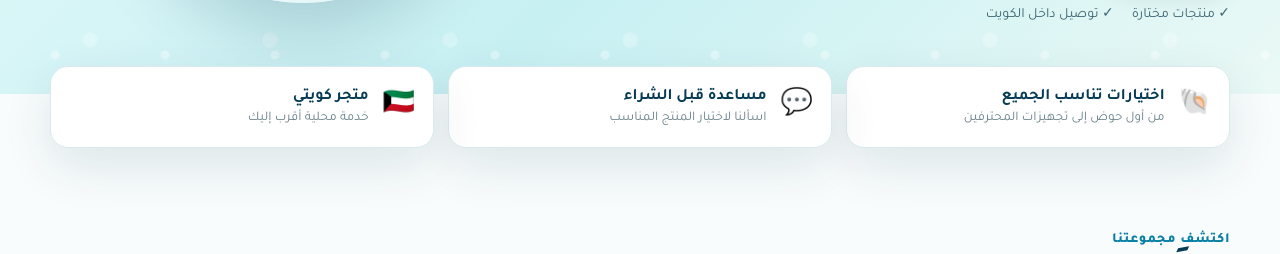
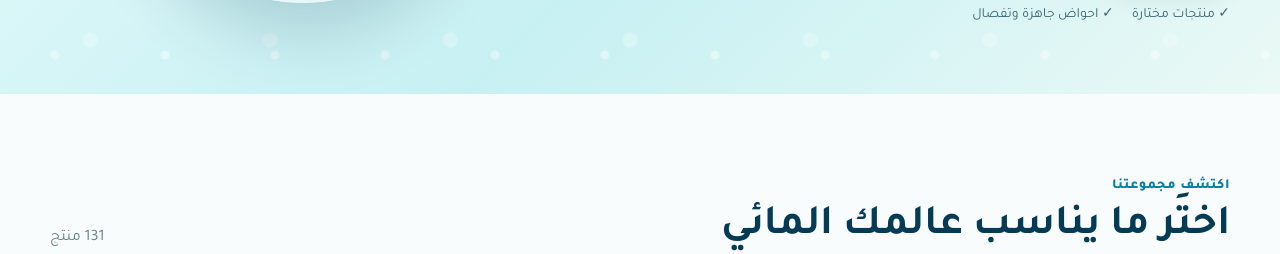
Before and after one commit to aquafankw/aquarium-fantasy-kw, a plain HTML site: page public/index.html in a window 1280 px wide. Shown: the part 512-766 px from the top of the page. Drawn offline with Linux system fonts and the light colour scheme.

Commit message:
Remove benefits section and update trust-row items
Removed benefits section and updated trust-row content.

```diff
--- a/public/index.html
+++ b/public/index.html
@@ -45,7 +45,7 @@
           </div>
           <div class="trust-row">
             <span>✓ <i data-ar="منتجات مختارة" data-en="Curated products">منتجات مختارة</i></span>
-            <span>✓ <i data-ar="توصيل داخل الكويت" data-en="Delivery across Kuwait">توصيل داخل الكويت</i></span>
+            <span>✓ <i data-ar="احواض جاهزة وتفصال" data-en="Custom & Ready-made Fish Tanks">احواض جاهزة وتفصال</i></span>
           </div>
         </div>
         <div class="hero-visual" aria-label="Aquafan Kuwait">
@@ -53,12 +53,6 @@
           <span class="fish fish-one">🐠</span><span class="fish fish-two">🐟</span>
         </div>
       </div>
-    </section>
-
-    <section class="benefits shell" id="benefits">
-      <article><span>🐚</span><div><b data-ar="اختيارات تناسب الجميع" data-en="Something for everyone">اختيارات تناسب الجميع</b><small data-ar="من أول حوض إلى تجهيزات المحترفين" data-en="From first tanks to expert setups">من أول حوض إلى تجهيزات المحترفين</small></div></article>
-      <article><span>💬</span><div><b data-ar="مساعدة قبل الشراء" data-en="Help before you buy">مساعدة قبل الشراء</b><small data-ar="اسألنا لاختيار المنتج المناسب" data-en="Ask us to find the right product">اسألنا لاختيار المنتج المناسب</small></div></article>
-      <article><span>🇰🇼</span><div><b data-ar="متجر كويتي" data-en="Kuwaiti store">متجر كويتي</b><small data-ar="خدمة محلية أقرب إليك" data-en="Friendly service close to you">خدمة محلية أقرب إليك</small></div></article>
     </section>
 
     <section class="catalog shell" id="products">
```
